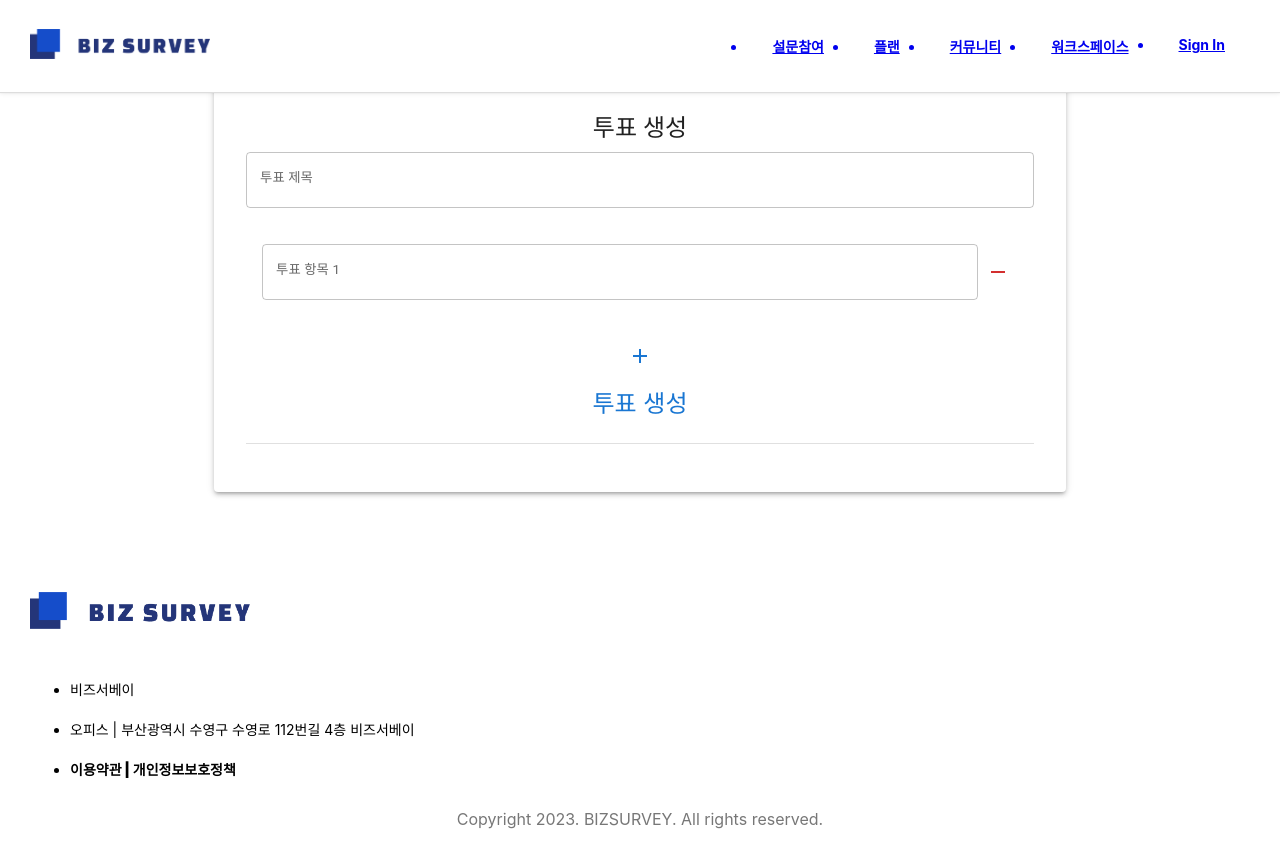
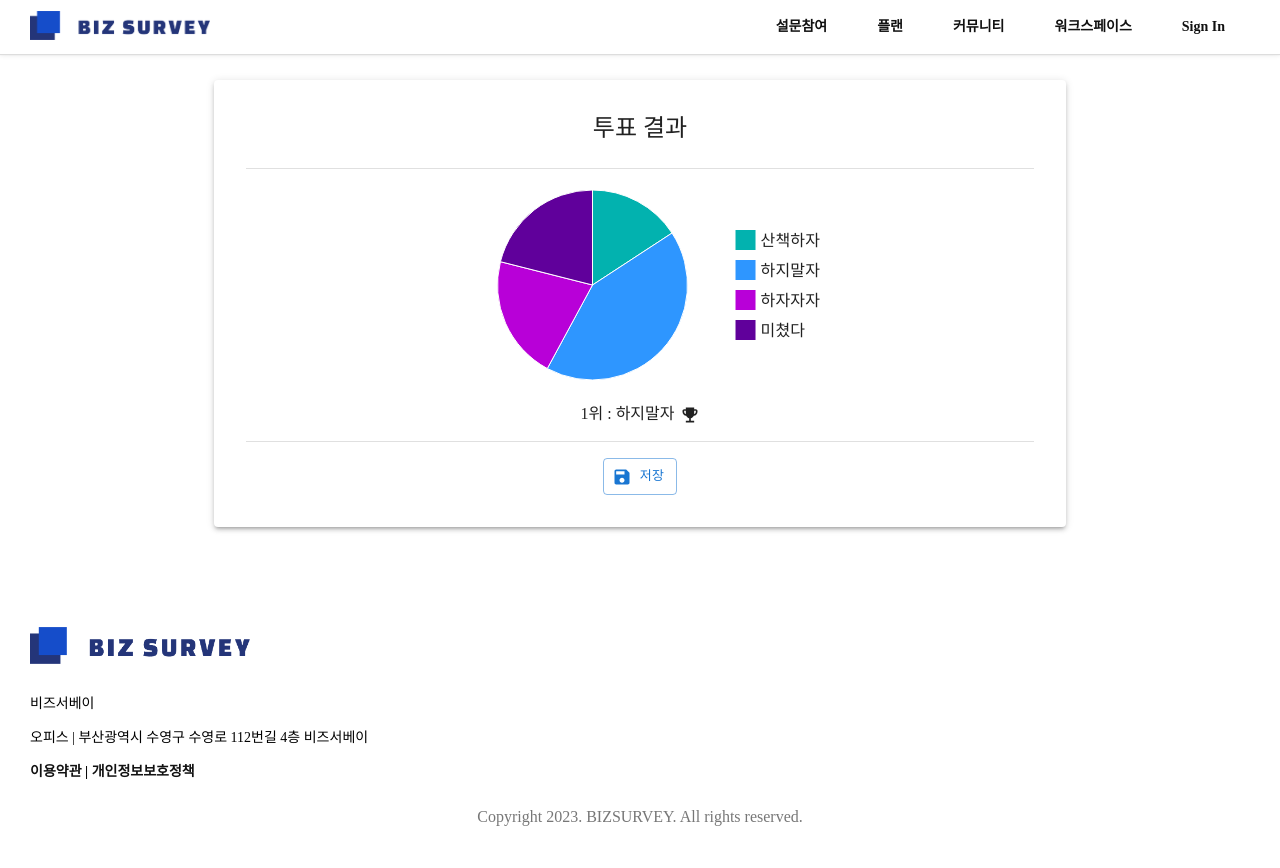
Before and after one commit to BIPA-8-3/BIZSurvey_FRONT, a React (Create React App) app: page / in a window 1280 px wide. Shown: the top 868 px of the page. Built offline with nearby package versions, Linux system fonts and the light colour scheme.

Commit message:
add vote page

```diff
--- a/src/App.js
+++ b/src/App.js
@@ -14,20 +14,18 @@ import Search from './components/common/Search';
 import SurveyCard from './components/common/SurveyCard';
 import { useRoutes } from 'react-router-dom';
 import ThemeRoutes from './routes/Router';
-import CreateVote from './components/common/CreateVote';
+import CreateVote from './components/community/CreateVote';
+import VoteResult from './components/community/VoteResult';
 
 
 const App = () => {
   const routing = useRoutes(ThemeRoutes);
   return (
     <>
-
-
+      <Reset />
       <Header></Header>
-        <CreateVote />
+       <VoteResult />
       <Footer></Footer>
-
-
 
     </>
 
--- a/src/components/common/CreateVote.jsx
+++ b/src/components/community/CreateVote.jsx
@@ -12,6 +12,7 @@ import {
 } from '@mui/material';
 import AddIcon from '@mui/icons-material/Add';
 import RemoveIcon from '@mui/icons-material/Remove';
+import SaveButton from '../common/SaveButton';
 
 const CreateVote = () => {
   const [voteTitle, setVoteTitle] = useState('');
@@ -83,12 +84,11 @@ const CreateVote = () => {
         </IconButton>
 
         {/* 투표 제출 버튼 */}
-        <IconButton onClick={handleVoteSubmit} color="primary">
-          투표 생성
-        </IconButton>
+
 
         {/* 구분선 */}
         <Divider sx={{ my: 2, width: '100%' }} />
+        <SaveButton></SaveButton>
       </Paper>
     </Container>
   );
--- /dev/null
+++ b/src/components/community/VoteResult.jsx
@@ -0,0 +1,52 @@
+import React from 'react';
+import { Container, Paper, Typography, Divider } from '@mui/material';
+import SaveButton from '../common/SaveButton';
+import { PieChart } from '@mui/x-charts/PieChart';
+import EmojiEventsIcon from '@mui/icons-material/EmojiEvents';
+
+const VoteResult = () => {
+  // 투표 결과 데이터 (임시 데이터 예시)
+  const seriesData = [
+    { id: 0, value: 15, label: '산책하자' },
+    { id: 1, value: 40, label: '하지말자' },
+    { id: 2, value: 20, label: '하자자자' },
+    { id: 3, value: 20, label: '미쳤다' },
+  ];
+
+  // 최대값을 가진 항목 찾기
+  const maxItem = seriesData.reduce((prev, current) => (prev.value > current.value ? prev : current), {});
+
+  return (
+    <Container maxWidth="md" sx={{ mt: 10 }}>
+      <Paper elevation={3} sx={{ p: 4, display: 'flex', flexDirection: 'column', alignItems: 'center' }}>
+        <Typography variant="h5" gutterBottom>
+          투표 결과
+        </Typography>
+        <Divider sx={{ my: 2, width: '100%' }} />
+
+        <PieChart
+          series={[
+            {
+              data: seriesData,
+            },
+          ]}
+          width={400}
+          height={200}
+        />
+
+        <div style={{ textAlign: 'center', marginTop: '20px' }}>
+          <h2>
+            1위 : {maxItem.label}
+            <EmojiEventsIcon style={{ fontSize: '20px', verticalAlign: 'middle', marginLeft: '5px' }} />
+          </h2>
+        </div>
+
+        {/* 구분선 */}
+        <Divider sx={{ my: 2, width: '100%' }} />
+        <SaveButton></SaveButton>
+      </Paper>
+    </Container>
+  );
+};
+
+export default VoteResult;
--- a/src/style/Common.css
+++ b/src/style/Common.css
@@ -48,10 +48,6 @@ b{
 .css-11u53oe-MuiSelect-select-MuiInputBase-input-MuiOutlinedInput-input{
     padding : 0 !important;
 }
-/* 설문 카드 그림자 효과 */
-.css-tvw7vc-MuiPaper-root-MuiCard-root{
-    /* box-shadow: 0px 2px 1px -1px rgba(0,0,0,0.2), 0px 1px 1px 0px rgba(0,0,0,0.14), 0px 1px 30px 0px rgba(0,0,0,0.12) !important; */
-    /* box-shadow: 0px 0px 0px 0px rgba(0,0,0,0.2), 0px 0px 0px 0px rgba(0,0,0,0.14), 0px 0px 30px 0px rgba(0,0,0,0.12) !important; */
 
 a{
     text-decoration: none;
@@ -59,6 +55,14 @@ a{
 
 }
 
+.fade-in {
+    opacity: 0;
+    transition: opacity 1s ease-in-out;
+}
+
+.fade-in.active {
+    opacity: 1;
+}
 
 
 /* 노트북 & 테블릿 가로 (해상도 1024px ~ 1279px)*/
@@ -95,7 +99,6 @@ a{
 @media all and (max-width:1200px) {
     .container{
         width: 90%;
-        }
- }
+    }
 
 }
```
Also changed, not shown: package.json (+9 -5 lines), 1 other file (tests, documents, lock files or other folders).
